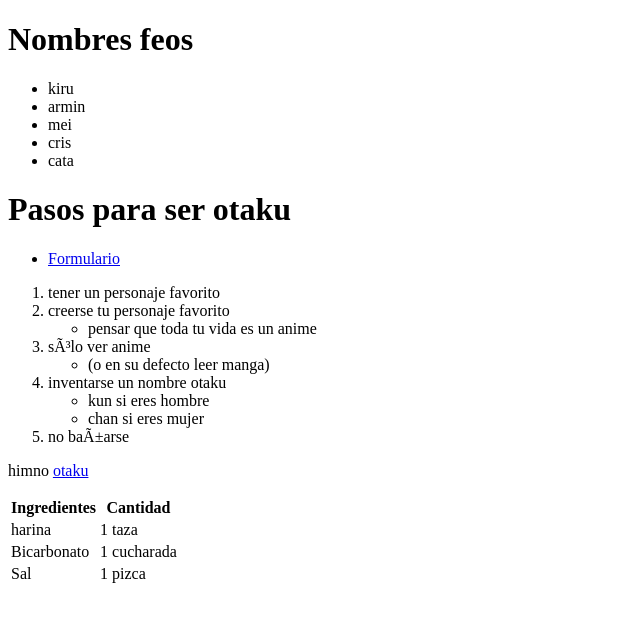
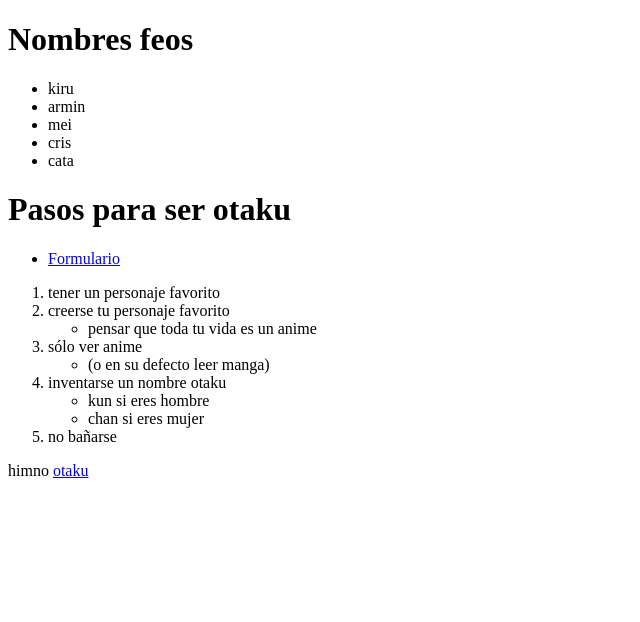
Before and after one commit to arilinavl/jiji-, a plain HTML site: page index.html in a window 1280 px wide. Shown: the whole page, without its empty margins (0-640 px from the left). Drawn offline with Linux system fonts and the light colour scheme.

Commit message:
arreeglo de etiquetas

```diff
--- a/index.html
+++ b/index.html
@@ -1,7 +1,17 @@
 <!DOCTYPE html>
 <html lang="es">
-<head><h1>Nombres feos</h1>
-    <ul> <li>kiru</li>
+
+<head>
+    <meta charset="UTF-8">
+    <meta http-equiv="X-UA-Compatible" content="IE=edge">
+    <meta name="viewport" content="width=device-width, initial-scale=1.0">
+    <title>Document</title>
+</head>
+
+<body>
+    <h1>Nombres feos</h1>
+    <ul>
+        <li>kiru</li>
         <li>armin</li>
         <li>mei</li>
         <li>cris</li>
@@ -36,38 +46,6 @@
     </ol>
     <p>himno <a href="https://www.youtube.com/watch?v=widZEAJc0QM&ab_channel=SundaeMMD"> otaku </a></p>
 
-<table>
-    <thead>
-        <tr>
-            <th> Ingredientes</th>
-            <th> Cantidad</th>
-        </tr>
-    </thead>
-        <tbody>
-            <tr>
-                <td>harina</td>
-                <td> 1 taza</td>
-            </tr>
-            <tr>
-             <td>Bicarbonato</td>
-             <td>1 cucharada</td>
-            </tr>
-            <tr>
-                <td>Sal</td>
-                <td>1 pizca</td>
-            </tr>
+</body>
 
-        </tbody>
-
-</table>
-
-
-    <meta charset="UTF-8">
-    <meta http-equiv="X-UA-Compatible" content="IE=edge">
-    <meta name="viewport" content="width=device-width, initial-scale=1.0">
-    <title>Document</title>
-</head>
-<body>
-
-</body>
 </html>
```
